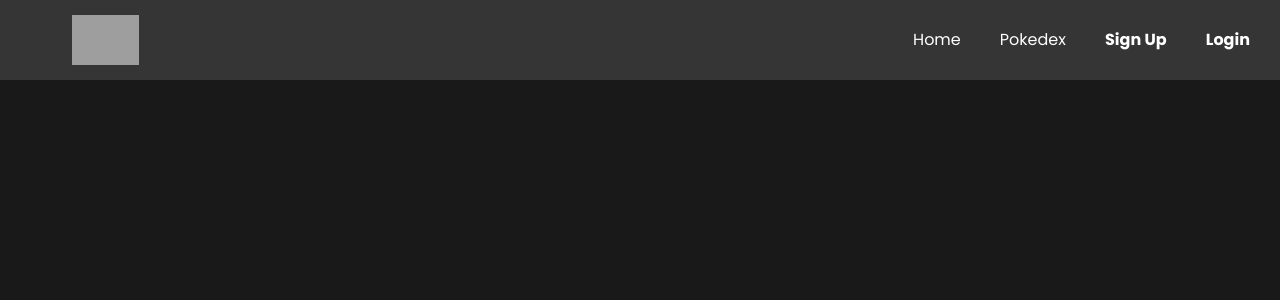
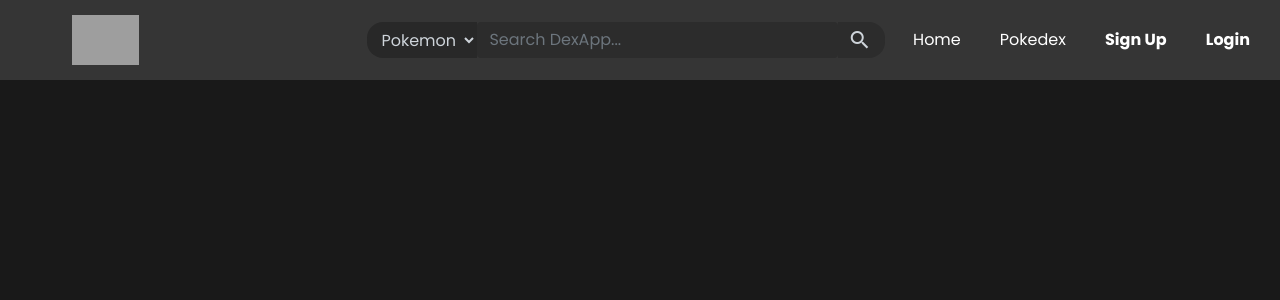
Before and after one commit to ninjaguydan/dexapp_API, a React (Create React App) app in the folder frontend/: page / in a window 1280 px wide. Shown: the top 300 px of the page. Built offline with nearby package versions, Linux system fonts and the light colour scheme; grey boxes are pictures that could not be loaded.

Commit message:
added search button component that toggles a search form component

```diff
--- a/frontend/src/App.js
+++ b/frontend/src/App.js
@@ -1,18 +1,26 @@
 import 'bootstrap/dist/css/bootstrap.min.css'
 import './css/reset.css';
 import './css/style.css';
+import { useState } from 'react';
 import Header from './components/Header';
 import MobileNav from './components/MobileNav';
 import Search from './components/Search';
 
 function App() {
-  return (
-    <>
-		<Search />
-		<Header />
-		<MobileNav />
-    </>
-  );
+
+	const [isActive, setActive] = useState('false')
+
+	function searchToggle() {
+		setActive(!isActive)
+	}
+
+	return (
+		<>
+			<Search isActive={isActive} />
+			<Header searchToggle={searchToggle} />
+			<MobileNav searchToggle={searchToggle} />
+		</>
+	);
 }
 
 export default App;
--- a/frontend/src/components/Header.js
+++ b/frontend/src/components/Header.js
@@ -1,13 +1,14 @@
 import React from 'react'
+import SearchBtn from './buttons/SearchBtn'
 
-const Header = () => {
+const Header = ({ searchToggle }) => {
 	return (
 		<header className="main">
 			{/* DexApp Logo */}
-			<a href="/" className="header-logo"></a>
+			<a href="/" className="header-logo"> </a>
 			{/* Desktop Navigation */}
 			<ul className="main-nav">
-				<li><i className="material-icons nav-icon search-icon">search</i></li>
+				<li><SearchBtn searchToggle={searchToggle} /></li>
 				<li><a href="/">Home</a></li>
 				<li><a href="/search/dex">Pokedex</a></li>
 				<li className="bold"><a href="/login/register">Sign Up</a></li>
--- a/frontend/src/components/MobileNav.js
+++ b/frontend/src/components/MobileNav.js
@@ -1,11 +1,13 @@
 import React from 'react'
 import dex_icon from '../media/default/dex-icon.svg'
+import SearchBtn from './buttons/SearchBtn'
 
-const MobileNav = () => {
+const MobileNav = ({ searchToggle }) => {
+
 	return (
 		<>
 			<ul className="mobile-nav">
-				<li><i className="material-icons nav-icon search-icon">search</i></li>
+				<li><SearchBtn searchToggle={searchToggle} /></li>
 
 				{/* {% if request.session.userid %}
 				<li>
--- a/frontend/src/components/Search.js
+++ b/frontend/src/components/Search.js
@@ -1,16 +1,15 @@
 import React from 'react'
 
-//------------------------------ Search Icon Function ------------------------------ //
-const Search = () => {
+const Search = ({ isActive }) => {
 
 	return (
-		<form action="/search/" role="search" className="search-form hidden">
+		<form action="/search/" role="search" className={isActive ? "search-form hidden" : "search-form"}>
 			<select name="filter">
 				<option value="pokemon">Pokemon</option>
 				<option value="people">People</option>
 			</select>
 			<input type="text" name="q" class="form-control" placeholder="Search DexApp..." />
-			<button id="search"><i className="material-icons">search</i></button>
+			<button id="search"><i className="material-icons">search</i> </button>
 		</form>
 	)
 }
--- /dev/null
+++ b/frontend/src/components/buttons/SearchBtn.js
@@ -0,0 +1,11 @@
+import React from 'react'
+
+const SearchBtn = ({ searchToggle }) => {
+	return (
+		<button className="nav-icon search-icon" onClick={() => searchToggle()}>
+			<i className="material-icons">search</i>
+		</button>
+	)
+}
+
+export default SearchBtn
--- a/frontend/src/css/style.css
+++ b/frontend/src/css/style.css
@@ -355,6 +355,13 @@ Mobile Navigation Styles
     position: relative;
     top: 5px;
 }
+.nav-icon {
+	all:unset;
+    cursor: pointer;
+}
+    .nav-icon:hover {
+        color: var(--third);
+    }
 .mobile-nav img {
     position: relative;
 	width: 25px;
@@ -413,7 +420,7 @@ Mobile Side Menu Styles
         display: flex;
         font-size: .9em;
         margin-top: 10px;
-        justify-content: end;
+        justify-content: flex-end;
     }
         .mobile-nav-slider .follow-cnt p {
             color: gray;
@@ -635,12 +642,6 @@ Pop-up notification Styles
 .popup-search .search-form input {
     background-color: var(--secondary);
 }
-.nav-icon {
-    cursor: pointer;
-}
-    .nav-icon:hover {
-        color: var(--third);
-    }
 /*------------------------------------------------------------
 Modal Styles (Confirmation)
 ------------------------------------------------------------*/
@@ -817,7 +818,9 @@ Modal Styles (Confirmation)
 
     }
 }
-/*-------------------- At 800px --------------------*/
+/*##################################################################
+800px BREAK POINT
+##################################################################*/
 @media only screen and (min-width: 800px) {
     .search-icon {
         opacity: 0;
@@ -828,7 +831,9 @@ Modal Styles (Confirmation)
         width: 42%;
         right: 385px;
         background-color: transparent;
-        border-bottom: unset
+        border-bottom: unset;
+		z-index: 2;
+
     }
     /* index  */
     p.team-title {
@@ -843,7 +848,9 @@ Modal Styles (Confirmation)
 }
 
 
-/*-------------------- At 1080px --------------------*/
+/*##################################################################
+1080px BREAK POINT
+##################################################################*/
 @media only screen and (min-width: 1080px) {
     .main .header-logo {
         background: url('../media/default/dex-logo-w.svg') no-repeat center center;
```
